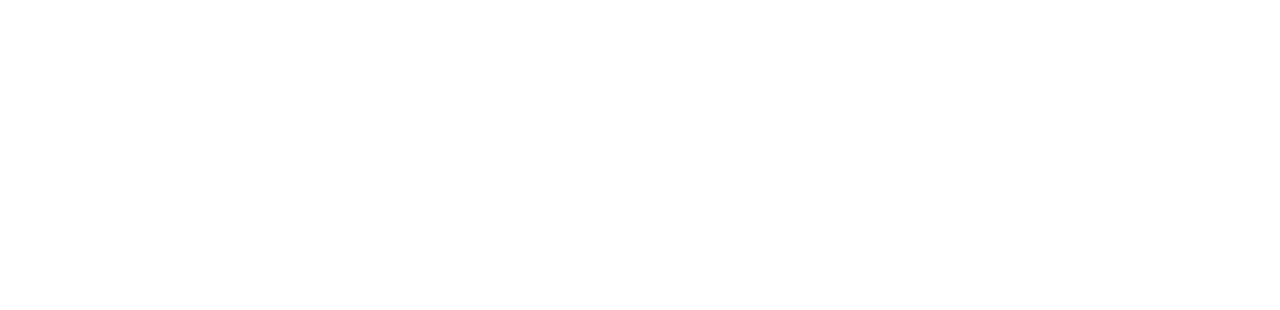
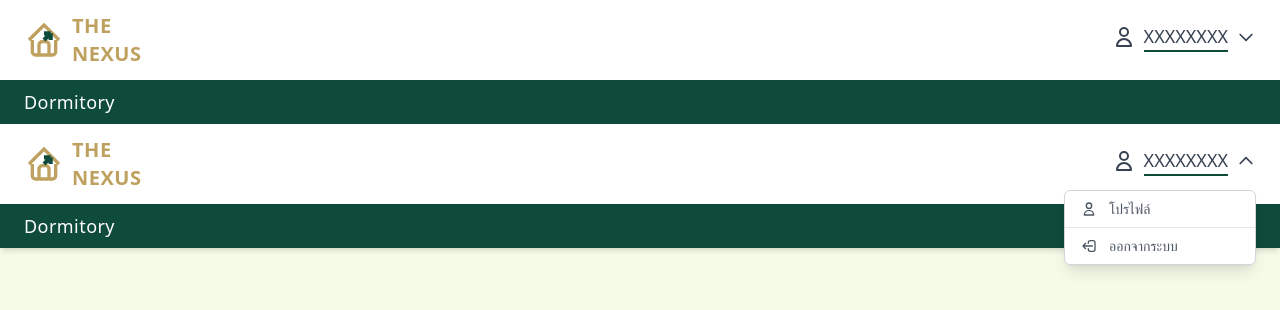
Before and after one commit to Arachaphon/TheNexus, a React (Vite) app in the folder frontend/: page /homemain in a window 1280 px wide. Before the commit this address had no page. Shown: the top 310 px of the page. Built offline with nearby package versions, Linux system fonts and the light colour scheme.

Commit message:
feat
create homemain page

```diff
--- /dev/null
+++ b/frontend/src/App/Admin/Home_Main/homemain.tsx
@@ -0,0 +1,88 @@
+import React, { useState } from 'react';
+import C_HomeMain from '../../components/C_homemain';
+
+const HomeMain = () => {
+  // State สำหรับจัดการ Dropdown ตรง User Profile
+  const [isDropdownOpen, setIsDropdownOpen] = useState(false);
+
+  return (
+    <div className="min-h-screen flex flex-col font-sans">
+
+      {/* --- 1. Navbar Section --- */}
+      <header className="bg-white px-6 py-3 flex justify-between items-center shadow-sm relative z-20">
+
+        {/* Logo Section */}
+        <div className="flex items-center gap-2">
+          {/* Logo Icon */}
+          <div className="w-10 h-10 relative flex items-center justify-center">
+             <svg viewBox="0 0 24 24" fill="none" className="w-full h-full text-[#bfa15f]" stroke="currentColor" strokeWidth="2">
+                <path d="M3 12l9-9 9 9M5 12v7a2 2 0 002 2h10a2 2 0 002-2v-7" />
+                <path d="M9 21v-6a2 2 0 012-2h2a2 2 0 012 2v6" />
+                <path d="M12 12l4-4m0 0v4m0-4h-4" className="text-[#0e4b3a]" strokeWidth="2.5" />
+             </svg>
+          </div>
+          {/* Logo Text */}
+          <div className="flex flex-col leading-none select-none">
+            <span className="text-[#bfa15f] font-bold text-xl tracking-wide">THE</span>
+            <span className="text-[#bfa15f] font-bold text-xl tracking-wide">NEXUS</span>
+          </div>
+        </div>
+
+        {/* User Profile & Dropdown */}
+        <div className="relative">
+          <button
+            onClick={() => setIsDropdownOpen(!isDropdownOpen)}
+            className="flex items-center gap-2 text-gray-700 hover:text-black focus:outline-none border-b-2 border-transparent hover:border-gray-300 pb-1"
+          >
+            {/* User Icon */}
+            <svg xmlns="http://www.w3.org/2000/svg" className="h-6 w-6" fill="none" viewBox="0 0 24 24" stroke="currentColor">
+              <path strokeLinecap="round" strokeLinejoin="round" strokeWidth={2} d="M16 7a4 4 0 11-8 0 4 4 0 018 0zM12 14a7 7 0 00-7 7h14a7 7 0 00-7-7z" />
+            </svg>
+
+            {/* Username placeholder */}
+            <span className="font-medium text-lg uppercase border-b-2 border-[#0e4b3a]">XXXXXXXX</span>
+
+            {/* Chevron Down Icon */}
+            <svg xmlns="http://www.w3.org/2000/svg" className={`h-5 w-5 transition-transform duration-200 ${isDropdownOpen ? 'rotate-180' : ''}`} fill="none" viewBox="0 0 24 24" stroke="currentColor">
+              <path strokeLinecap="round" strokeLinejoin="round" strokeWidth={2} d="M19 9l-7 7-7-7" />
+            </svg>
+          </button>
+
+          {/* Dropdown Menu Items */}
+          {isDropdownOpen && (
+            <div className="absolute right-0 top-full mt-2 w-48 bg-white border border-gray-300 rounded-md shadow-lg overflow-hidden z-30">
+              <button className="w-full flex items-center gap-3 px-4 py-2 text-sm text-gray-600 hover:bg-gray-50 border-b border-gray-200 text-left">
+                <svg xmlns="http://www.w3.org/2000/svg" className="h-4 w-4" fill="none" viewBox="0 0 24 24" stroke="currentColor">
+                  <path strokeLinecap="round" strokeLinejoin="round" strokeWidth={2} d="M16 7a4 4 0 11-8 0 4 4 0 018 0zM12 14a7 7 0 00-7 7h14a7 7 0 00-7-7z" />
+                </svg>
+                โปรไฟล์
+              </button>
+              <button className="w-full flex items-center gap-3 px-4 py-2 text-sm text-gray-600 hover:bg-gray-50 text-left">
+                <svg xmlns="http://www.w3.org/2000/svg" className="h-4 w-4 transform rotate-180" fill="none" viewBox="0 0 24 24" stroke="currentColor">
+                  <path strokeLinecap="round" strokeLinejoin="round" strokeWidth={2} d="M17 16l4-4m0 0l-4-4m4 4H7m6 4v1a3 3 0 01-3 3H6a3 3 0 01-3-3V7a3 3 0 013-3h4a3 3 0 013 3v1" />
+                </svg>
+                ออกจากระบบ
+              </button>
+            </div>
+          )}
+        </div>
+      </header>
+
+      {/* --- 2. Sub-Header (Green Bar) --- */}
+      <div className="bg-[#0e4b3a] text-white py-2 px-6 shadow-md z-10">
+        <div className="container mx-auto">
+            <h1 className="text-lg font-medium tracking-wide">Dormitory</h1>
+        </div>
+      </div>
+
+      {/* --- 3. Main Content (Cream Background) --- */}
+      <main className="flex-1 bg-[#f4fce8] relative">
+        {/* เรียกใช้ Component เนื้อหาหลักที่ import มา */}
+        <C_HomeMain />
+      </main>
+
+    </div>
+  );
+}
+
+export default HomeMain;
--- /dev/null
+++ b/frontend/src/App/components/C_homemain.tsx
@@ -0,0 +1,84 @@
+import React, { useState } from 'react';
+
+// Component หลัก
+export default function DormitoryLayout() {
+  const [isDropdownOpen, setIsDropdownOpen] = useState(true); // ตั้งเป็น true เพื่อให้เห็นเมนูตามรูป (ในการใช้งานจริงควรเริ่มที่ false)
+
+  return (
+    <div className="min-h-screen flex flex-col font-sans">
+      {/* 1. Navbar Section */}
+      <header className="bg-white px-6 py-3 flex justify-between items-center shadow-sm relative z-20">
+
+        {/* Logo Section */}
+        <div className="flex items-center gap-2">
+          {/* Mockup Logo Icon (รูปบ้าน/ลูกศร) */}
+          <div className="w-10 h-10 relative flex items-center justify-center">
+             <svg viewBox="0 0 24 24" fill="none" className="w-full h-full text-[#bfa15f]" stroke="currentColor" strokeWidth="2">
+                <path d="M3 12l9-9 9 9M5 12v7a2 2 0 002 2h10a2 2 0 002-2v-7" />
+                <path d="M9 21v-6a2 2 0 012-2h2a2 2 0 012 2v6" />
+                <path d="M12 12l4-4m0 0v4m0-4h-4" className="text-[#0e4b3a]" strokeWidth="2.5" />
+             </svg>
+          </div>
+          {/* Logo Text */}
+          <div className="flex flex-col leading-none">
+            <span className="text-[#bfa15f] font-bold text-xl tracking-wide">THE</span>
+            <span className="text-[#bfa15f] font-bold text-xl tracking-wide">NEXUS</span>
+          </div>
+        </div>
+
+        {/* User Profile & Dropdown */}
+        <div className="relative">
+          <button
+            onClick={() => setIsDropdownOpen(!isDropdownOpen)}
+            className="flex items-center gap-2 text-gray-700 hover:text-black focus:outline-none border-b-2 border-transparent hover:border-gray-300 pb-1"
+          >
+            {/* User Icon */}
+            <svg xmlns="http://www.w3.org/2000/svg" className="h-6 w-6" fill="none" viewBox="0 0 24 24" stroke="currentColor">
+              <path strokeLinecap="round" strokeLinejoin="round" strokeWidth={2} d="M16 7a4 4 0 11-8 0 4 4 0 018 0zM12 14a7 7 0 00-7 7h14a7 7 0 00-7-7z" />
+            </svg>
+
+            <span className="font-medium text-lg uppercase border-b-2 border-[#0e4b3a]">XXXXXXXX</span>
+
+            {/* Chevron Down */}
+            <svg xmlns="http://www.w3.org/2000/svg" className={`h-5 w-5 transition-transform ${isDropdownOpen ? 'rotate-180' : ''}`} fill="none" viewBox="0 0 24 24" stroke="currentColor">
+              <path strokeLinecap="round" strokeLinejoin="round" strokeWidth={2} d="M19 9l-7 7-7-7" />
+            </svg>
+          </button>
+
+          {/* Dropdown Menu */}
+          {isDropdownOpen && (
+            <div className="absolute right-0 top-full mt-2 w-48 bg-white border border-gray-300 rounded-md shadow-lg overflow-hidden z-30">
+              <a href="#profile" className="flex items-center gap-3 px-4 py-2 text-sm text-gray-600 hover:bg-gray-50 border-b border-gray-200">
+                <svg xmlns="http://www.w3.org/2000/svg" className="h-4 w-4" fill="none" viewBox="0 0 24 24" stroke="currentColor">
+                  <path strokeLinecap="round" strokeLinejoin="round" strokeWidth={2} d="M16 7a4 4 0 11-8 0 4 4 0 018 0zM12 14a7 7 0 00-7 7h14a7 7 0 00-7-7z" />
+                </svg>
+                โปรไฟล์
+              </a>
+              <a href="#logout" className="flex items-center gap-3 px-4 py-2 text-sm text-gray-600 hover:bg-gray-50">
+                <svg xmlns="http://www.w3.org/2000/svg" className="h-4 w-4 transform rotate-180" fill="none" viewBox="0 0 24 24" stroke="currentColor">
+                  <path strokeLinecap="round" strokeLinejoin="round" strokeWidth={2} d="M17 16l4-4m0 0l-4-4m4 4H7m6 4v1a3 3 0 01-3 3H6a3 3 0 01-3-3V7a3 3 0 013-3h4a3 3 0 013 3v1" />
+                </svg>
+                ออกจากระบบ
+              </a>
+            </div>
+          )}
+        </div>
+      </header>
+
+      {/* 2. Sub-Header (Dark Green Bar) */}
+      <div className="bg-[#0e4b3a] text-white py-2 px-6 shadow-md z-10">
+        <div className="container mx-auto sm:mx-0">
+            <h1 className="text-lg font-medium tracking-wide text-center sm:text-left">Dormitory</h1>
+        </div>
+      </div>
+
+      {/* 3. Main Content Area */}
+      <main className="flex-1 bg-[#f4fce8] relative">
+        {/* พื้นที่สำหรับใส่เนื้อหาอื่นๆ */}
+        <div className="container mx-auto p-6">
+           {/* Content goes here */}
+        </div>
+      </main>
+    </div>
+  );
+}
--- a/frontend/src/main.tsx
+++ b/frontend/src/main.tsx
@@ -10,6 +10,7 @@ import Login from './App/Admin/Login/login.tsx';
 import RegisterPage from './App/Admin/Login/register.tsx';
 import ForgotPasswordPage from './App/Admin/Login/forgotpassword.tsx';
 import CreatePasswordPage from './App/Admin/Login/createpassword.tsx';
+import HomeMain from './App/Admin/Home_Main/homemain.tsx';
 
 createRoot(document.getElementById('root')!).render(
   <StrictMode>
@@ -20,6 +21,7 @@ createRoot(document.getElementById('root')!).render(
         <Route path="/register" element={<RegisterPage />} />
         <Route path="/forgotpassword" element={<ForgotPasswordPage />} />
         <Route path="/createpassword" element={<CreatePasswordPage />} />
+        <Route path="/homemain" element={<HomeMain />} />
       </Routes>
     </BrowserRouter>
   </StrictMode>,
```
